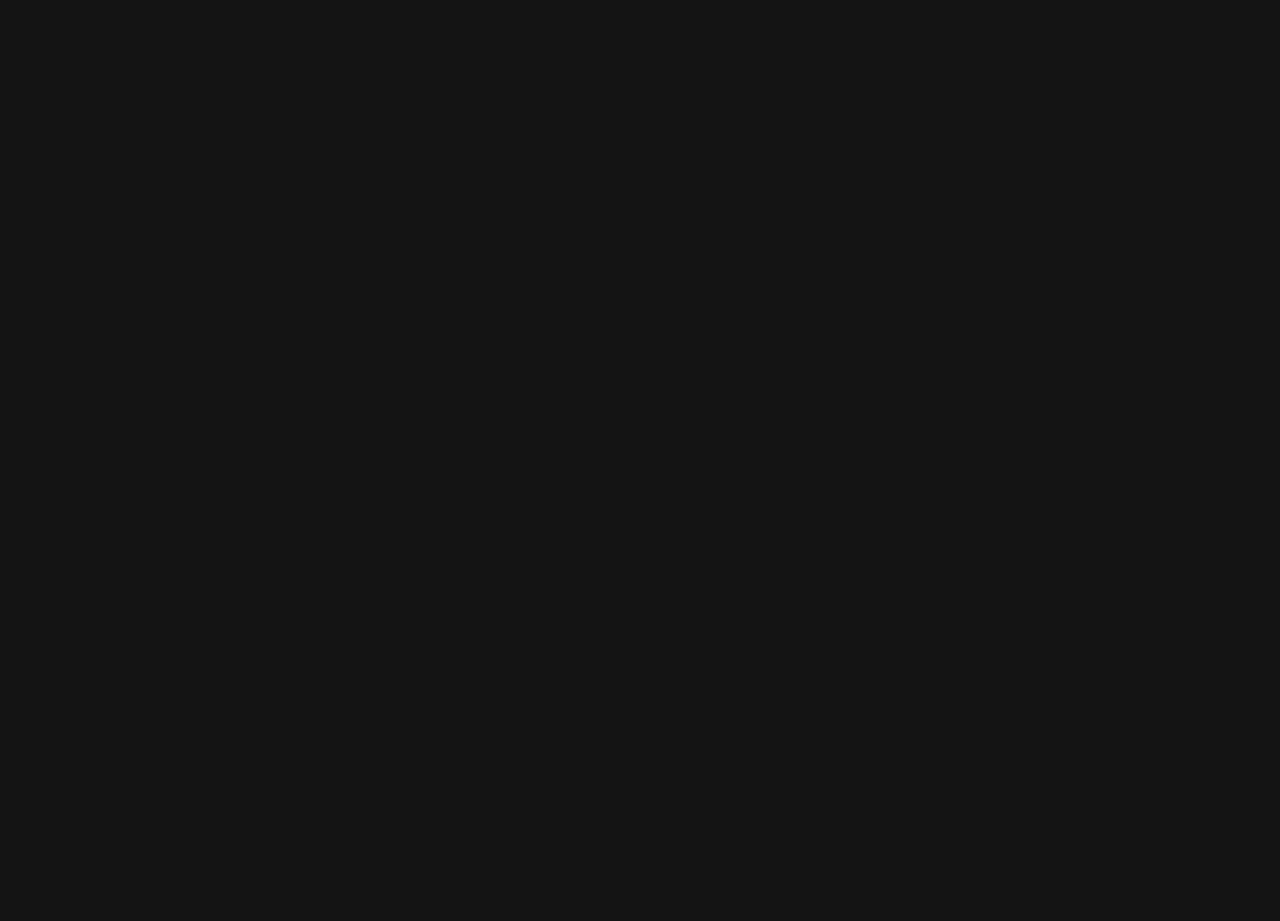
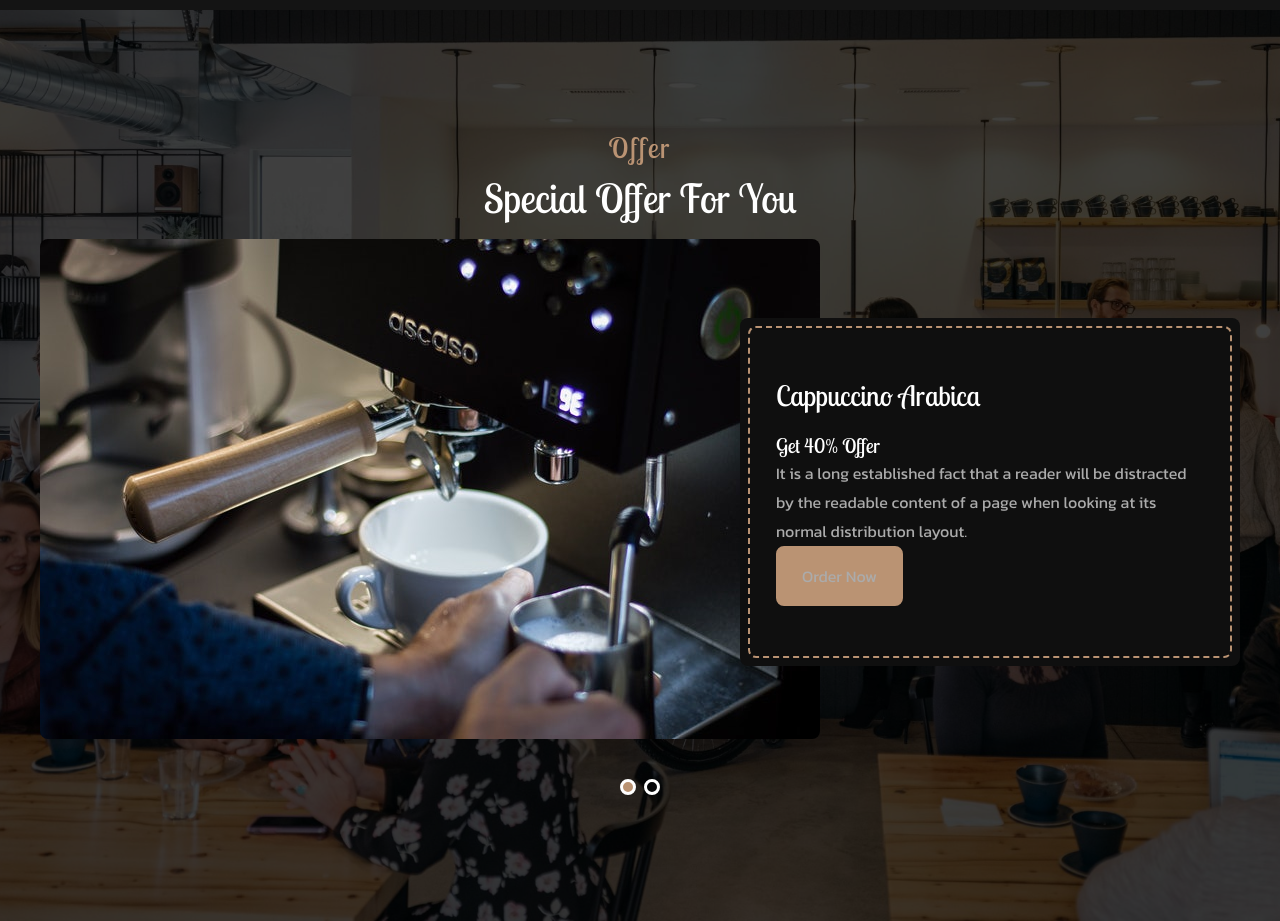
Before and after one commit to D3R5/COFFEE-shop, a React (Vite) app: page /#home in a window 1280 px wide. Before the commit this address led to /. Shown: the part 5900-6821 px from the top of the page. Before the commit the page ends 5910 px from the top, so only its background shows below. Built offline with nearby package versions, Linux system fonts and the light colour scheme.

Commit message:
add Offer component - add offer css - add Offer in App

```diff
--- a/package.json
+++ b/package.json
@@ -12,7 +12,8 @@
   "dependencies": {
     "react": "^18.3.1",
     "react-dom": "^18.3.1",
-    "react-icons": "^5.3.0"
+    "react-icons": "^5.3.0",
+    "swiper": "^11.1.14"
   },
   "devDependencies": {
     "@eslint/js": "^9.9.0",
--- a/src/App.jsx
+++ b/src/App.jsx
@@ -8,6 +8,7 @@
 import Choose from "./components/choose/Choose";
 import Stats from "./components/stats/Stats";
 import Gallery from "./components/gallery/Gallery";
+import Offer from "./components/offer/Offer";
 
 function App() {
   return (
@@ -20,6 +21,7 @@
       <Choose />
       <Stats />
       <Gallery />
+      <Offer />
     </>
   );
 }
--- /dev/null
+++ b/src/components/offer/Offer.jsx
@@ -0,0 +1,50 @@
+import React from "react";
+import { offer } from "../../Data";
+
+// Import Swiper React components
+import { Swiper, SwiperSlide } from "swiper/react";
+
+// Import Swiper styles
+import "swiper/css";
+import "swiper/css/pagination";
+
+// Import required modules
+import { Pagination } from "swiper/modules";
+
+import "./offer.css";
+
+const Offer = () => {
+  return (
+    <section className="offer section" id="offer">
+      <h2 className="section__title" data-title="Offer">
+        Special Offer For You
+      </h2>
+      <Swiper
+        spaceBetween={30}
+        pagination={{ clickable: true }}
+        modules={[Pagination]}
+        className="container"
+      >
+        {offer.map(({ img, title, discount, description }, index) => {
+          return (
+            <SwiperSlide className="offer__item" key={index}>
+              <div className="offer__img-wrapper">
+                <img src={img} alt={title} className="offer__img" />
+              </div>
+              <div className="offer__content">
+                <h3 className="offer__title">{title}</h3>
+                <span className="offer__discount">{discount}</span>
+                <p className="offer__description">{description}</p>
+                <a href="/" className="btn">
+                  Order Now
+                </a>
+              </div>
+            </SwiperSlide>
+          );
+        })}
+      </Swiper>
+    </section>
+  );
+};
+
+export default Offer;
--- /dev/null
+++ b/src/components/offer/offer.css
@@ -0,0 +1,81 @@
+.offer {
+  background: url(../../assets/bg.jpg) center / cover fixed;
+  position: relative;
+}
+
+.offer::before {
+  content: "";
+  position: absolute;
+  left: 0;
+  top: 0;
+  width: 100%;
+  height: 100%;
+  background: var(--hsla);
+}
+
+.offer .section__title {
+  position: relative;
+  z-index: 1;
+}
+
+.offer__item {
+  display: grid;
+  grid-template-columns: 7fr 5fr;
+  align-items: center;
+}
+
+.offer__img-wrapper {
+  margin-right: -5rem;
+}
+
+.offer__content {
+  background-color: var(--container-color);
+  padding: 3.75rem 2.25rem;
+  position: relative;
+}
+
+.offer__content::before {
+  content: "";
+  position: absolute;
+  inset: 0.5rem;
+  border: 2px dashed var(--first-color);
+}
+
+.offer__img,
+.offer__content,
+.offer__content::before {
+  border-radius: var(--radius);
+}
+
+.offer__title {
+  font-size: var(--h2-font-size);
+  margin-bottom: 1.25rem;
+}
+
+.offer__discount {
+  color: var(--title-color);
+  font-family: var(--second-font);
+  font-size: var(--large-font-size);
+  font-weight: var(--weight-500);
+}
+
+.offer__discount {
+  margin-block: 0.5rem 1.5rem;
+}
+
+.swiper-pagination {
+  position: initial;
+  margin-top: 2rem;
+}
+
+.swiper-pagination-bullet {
+  width: 16px;
+  height: 16px;
+  border: 3px solid var(--title-color);
+  background-color: transparent;
+  opacity: 1;
+}
+
+.swiper-pagination-bullet-active {
+  background-color: var(--first-color);
+}
```
Also changed, not shown: 1 other file (tests, documents, lock files or other folders).
